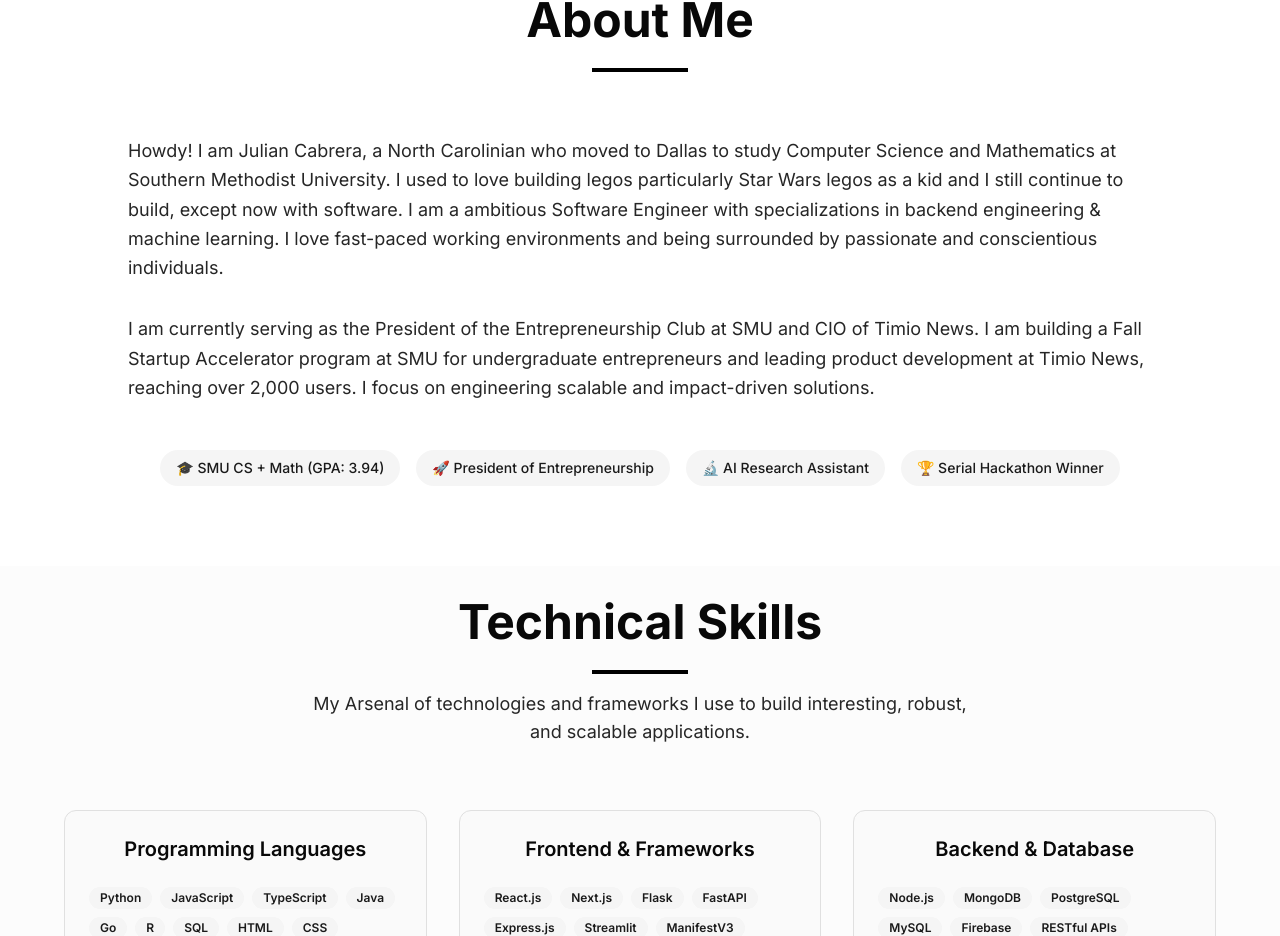
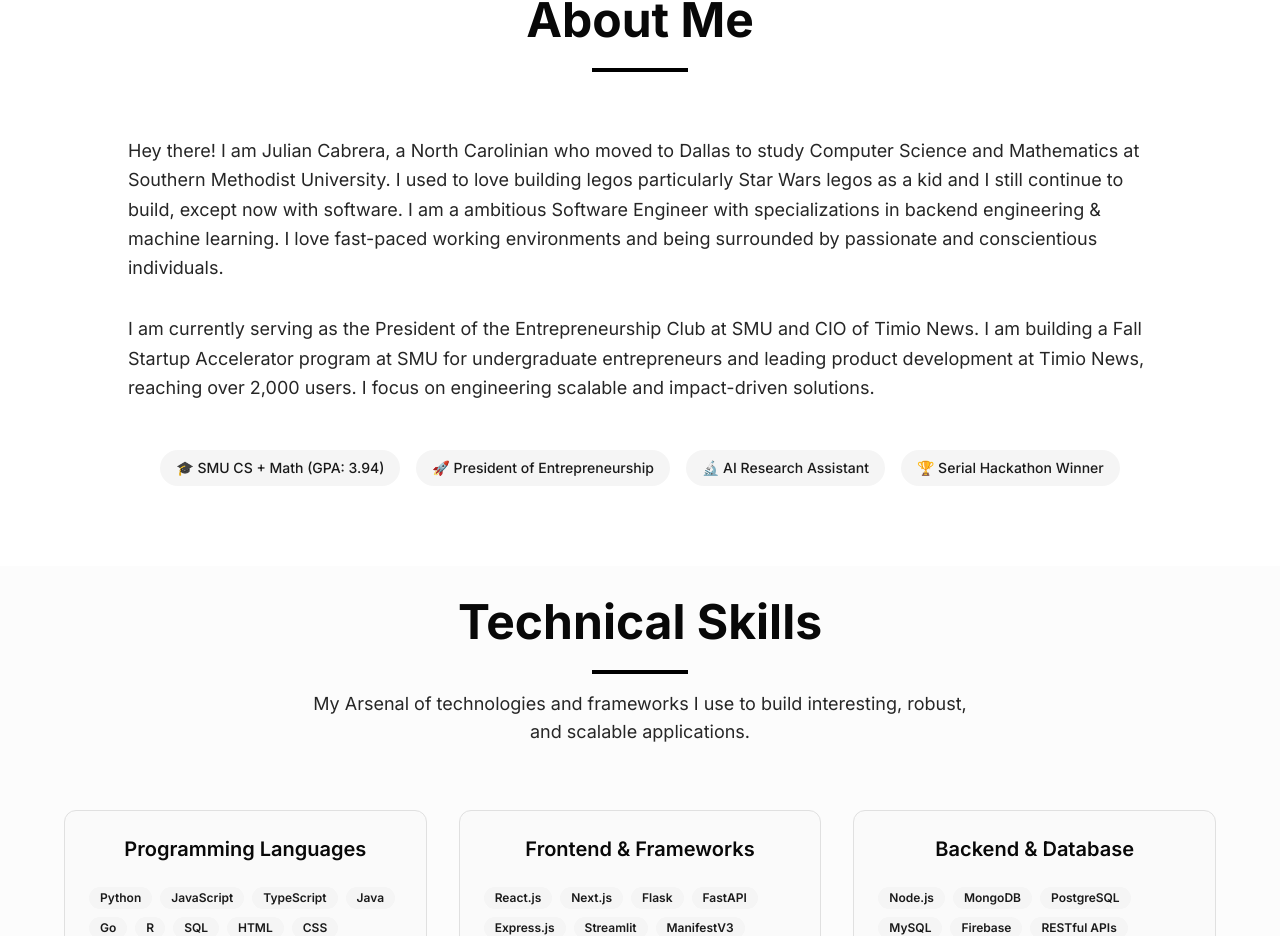
Before and after one commit to cabrerajulian401/Portfolio_Website, a React (Vite) app: page / in a window 1280 px wide. Shown: the part 992-1928 px from the top of the page. Built offline with nearby package versions, Linux system fonts and the light colour scheme.

Commit message:
Remove 'Howdy'

```diff
--- a/src/components/About.tsx
+++ b/src/components/About.tsx
@@ -15,7 +15,7 @@ const About = () => {
           <div className="space-y-8">
             <p className="text-lg text-muted-foreground leading-relaxed">
 
-             Howdy! I am Julian Cabrera, a North Carolinian who moved to Dallas to study Computer Science and Mathematics at Southern Methodist University.
+             Hey there! I am Julian Cabrera, a North Carolinian who moved to Dallas to study Computer Science and Mathematics at Southern Methodist University.
              I used to love building legos particularly Star Wars legos as a kid and I still continue to build, except now with software. I am a ambitious Software Engineer with specializations in backend engineering & machine learning. I love fast-paced working environments
               and being surrounded by passionate and conscientious individuals.
             </p>
```
